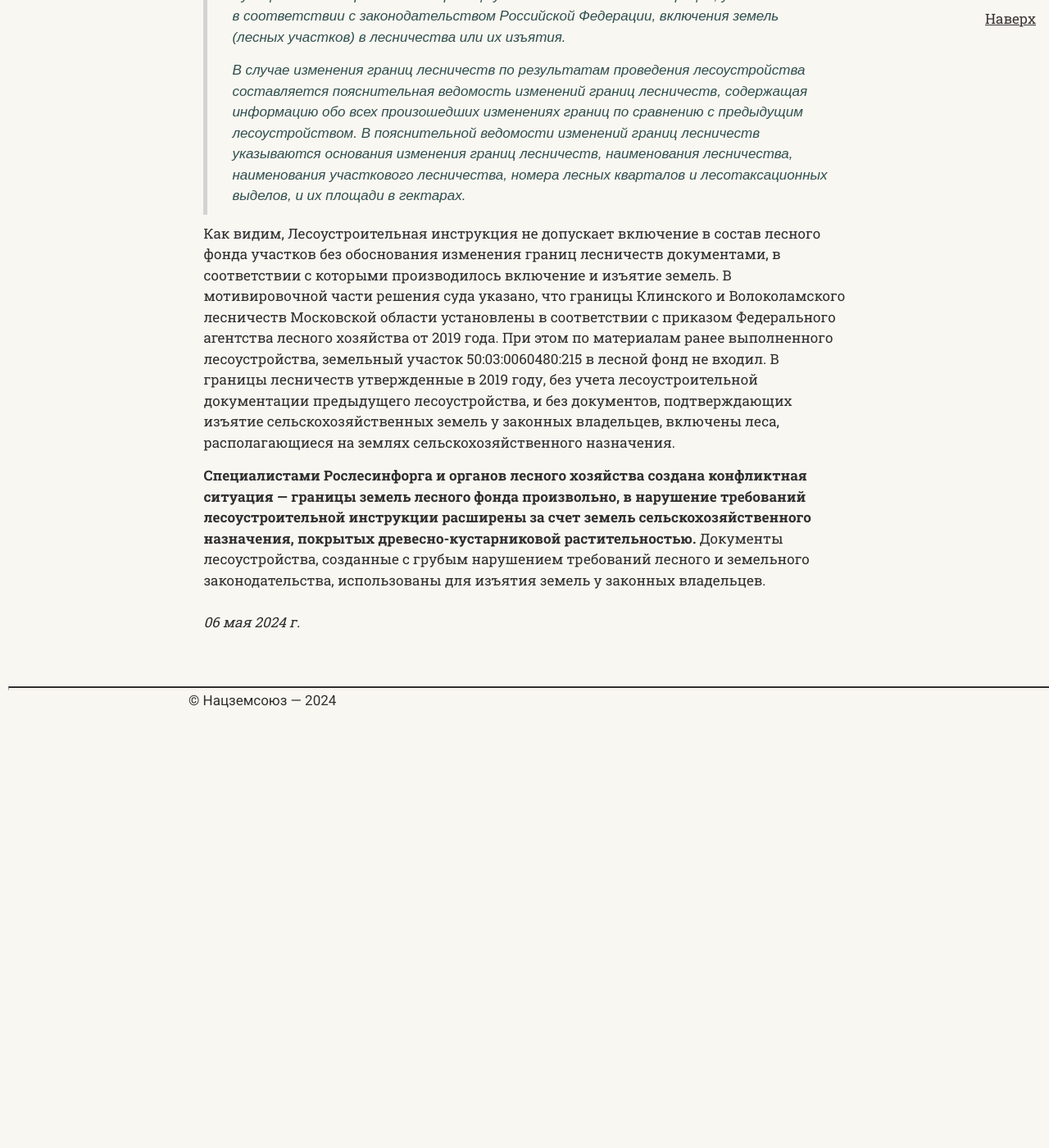
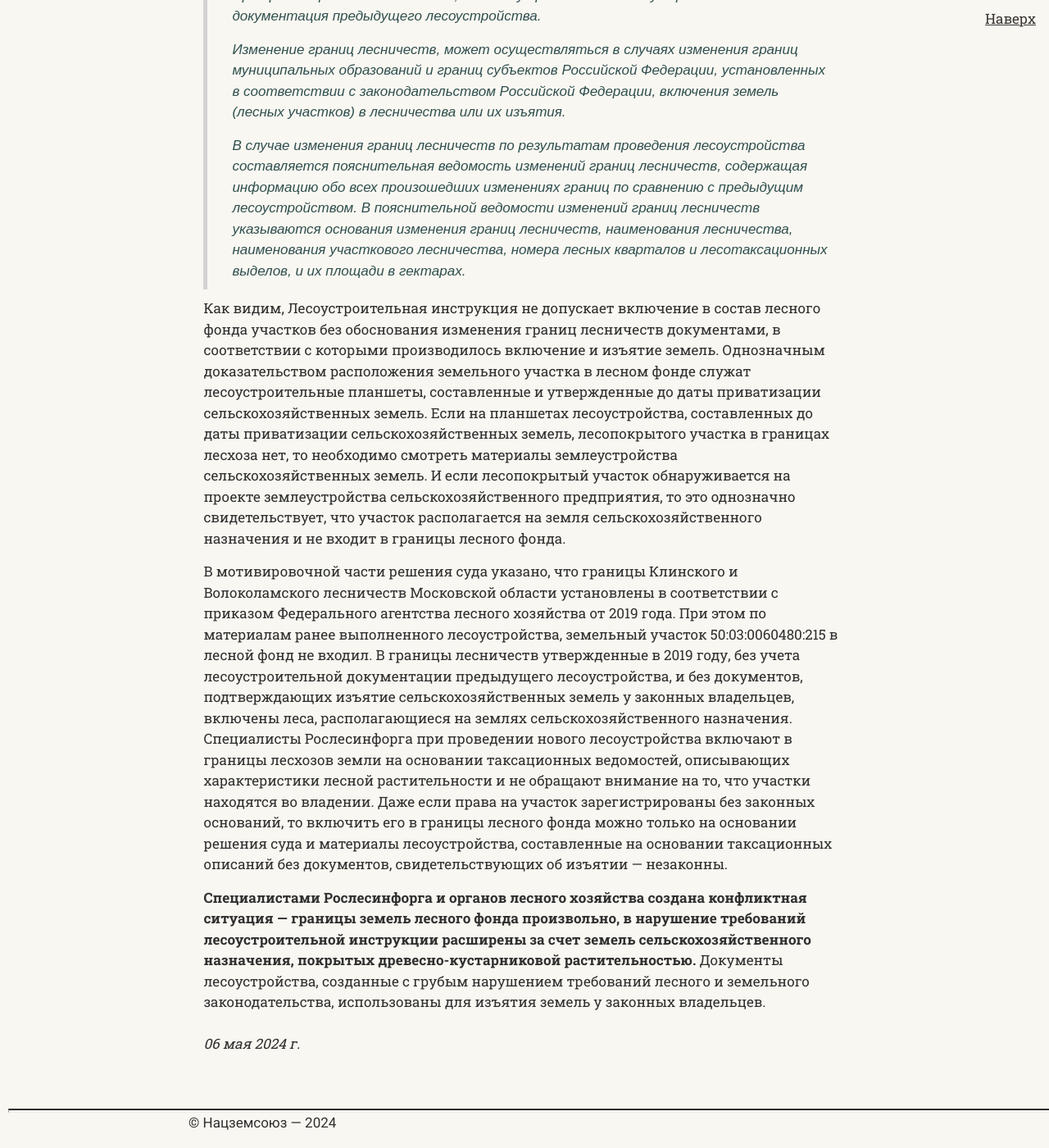
Before and after one commit to SergSi/land-use-art, a Jekyll site: the page built from _articles/2024-05-06-lesa.md, in a window 1280 px wide and 1400 px high, scrolled down 3178 px. Shown: the whole window at 82% size. Built offline with Jekyll 4.4.1, drawn with Linux system fonts in a browser that asks for light colours; some web fonts are replaced; before the commit the page ends 4064 px from its top, so only the background shows below that; some of the changed text lies outside the part shown.

Commit message:
Update 2024-05-06-lesa.md

```diff
--- a/_articles/2024-05-06-lesa.md
+++ b/_articles/2024-05-06-lesa.md
@@ -48,6 +48,8 @@ file-2="2024-05-06/Нудольский.jpg" caption-2="Фрагмент пла
 >
 > Особенности использования, охраны, защиты, воспроизводства лесов, расположенных на землях сельскохозяйственного назначения, устанавливаются Правительством Российской Федерации.
 
+Таким образом, не все земли, покрытые лесом, отнесены лесным законодательством к землям лесного фонда — часть лесопокрытых земель входит в состав лесного фонда, а часть — располагается на землях сельскохозяйственного назначения..
+
 Особенности использования лесов, расположенных на землях сельскохозяйственного назначения установлены Постановлением Правительства РФ от 21.09.2020 №1509. Использование лесов, расположенных на землях сельскохозяйственного назначения, допускается в различных целях, в частности для осуществления охотнического хозяйства, ведения сельского хозяйства, осуществления рекреационной деятельности. Правообладатель обязан направить заявление об использовании земельного участка в целях использования лесов, расположенных на землях сельскохозяйственного назначения в территориальный орган Федеральной службы по ветеринарному и фитосанитарному надзору с указанием сведений о количественных и качественных характеристиках лесных насаждений, расположенных на соответствующих земельных участках. По результатам рассмотрения заявления межведомственной комиссией принимается решение о возможности использования земельного участка для использования лесов.
 
 **Исходя из положений Лесного кодекса и Постановления Правительства РФ от 21.09.2020 №1509, покрытый лесом земельный участок 50:03:0060480:215, может на законных основания находиться в частной собственности и использоваться для разрешенных целей.**
@@ -64,6 +66,8 @@ file-2="2024-05-06/Нудольский.jpg" caption-2="Фрагмент пла
 >
 > В случае изменения границ лесничеств по результатам проведения лесоустройства составляется пояснительная ведомость изменений границ лесничеств, содержащая информацию обо всех произошедших изменениях границ по сравнению с предыдущим лесоустройством. В пояснительной ведомости изменений границ лесничеств указываются основания изменения границ лесничеств, наименования лесничества, наименования участкового лесничества, номера лесных кварталов и лесотаксационных выделов, и их площади в гектарах.
 
-Как видим, Лесоустроительная инструкция не допускает включение в состав лесного фонда участков без обоснования изменения границ лесничеств документами, в соответствии с которыми производилось включение и изъятие земель. В мотивировочной части решения суда указано, что границы Клинского и Волоколамского лесничеств Московской области установлены в соответствии с приказом Федерального агентства лесного хозяйства от 2019 года. При этом по материалам ранее выполненного лесоустройства, земельный участок 50:03:0060480:215 в лесной фонд не входил. В границы лесничеств утвержденные в 2019 году, без учета лесоустроительной документации предыдущего лесоустройства, и без документов, подтверждающих изъятие сельскохозяйственных земель у законных владельцев, включены леса, располагающиеся на землях сельскохозяйственного назначения.
+Как видим, Лесоустроительная инструкция не допускает включение в состав лесного фонда участков без обоснования изменения границ лесничеств документами, в соответствии с которыми производилось включение и изъятие земель. Однозначным доказательством расположения земельного участка в лесном фонде служат лесоустроительные планшеты, составленные и утвержденные до даты приватизации сельскохозяйственных земель. Если на планшетах лесоустройства, составленных до даты приватизации сельскохозяйственных земель, лесопокрытого участка в границах лесхоза нет, то необходимо смотреть материалы землеустройства сельскохозяйственных земель. И если лесопокрытый участок обнаруживается на проекте землеустройства сельскохозяйственного предприятия, то это однозначно свидетельствует, что участок располагается на земля сельскохозяйственного назначения и не входит в границы лесного фонда.
+
+В мотивировочной части решения суда указано, что границы Клинского и Волоколамского лесничеств Московской области установлены в соответствии с приказом Федерального агентства лесного хозяйства от 2019 года. При этом по материалам ранее выполненного лесоустройства, земельный участок 50:03:0060480:215 в лесной фонд не входил. В границы лесничеств утвержденные в 2019 году, без учета лесоустроительной документации предыдущего лесоустройства, и без документов, подтверждающих изъятие сельскохозяйственных земель у законных владельцев, включены леса, располагающиеся на землях сельскохозяйственного назначения. Специалисты Рослесинфорга при проведении нового лесоустройства включают в границы лесхозов земли на основании таксационных ведомостей, описывающих характеристики лесной растительности и не обращают внимание на то, что участки находятся во владении. Даже если права на участок зарегистрированы без законных оснований, то включить его в границы лесного фонда можно только на основании решения суда и материалы лесоустройства, составленные на основании таксационных описаний без документов, свидетельствующих об изъятии — незаконны.
 
 **Специалистами Рослесинфорга и органов лесного хозяйства создана конфликтная ситуация — границы земель лесного фонда произвольно, в нарушение требований лесоустроительной инструкции расширены за счет земель сельскохозяйственного назначения, покрытых древесно-кустарниковой растительностью.** Документы лесоустройства, созданные с грубым нарушением требований лесного и земельного законодательства, использованы для изъятия земель у законных владельцев.
```
